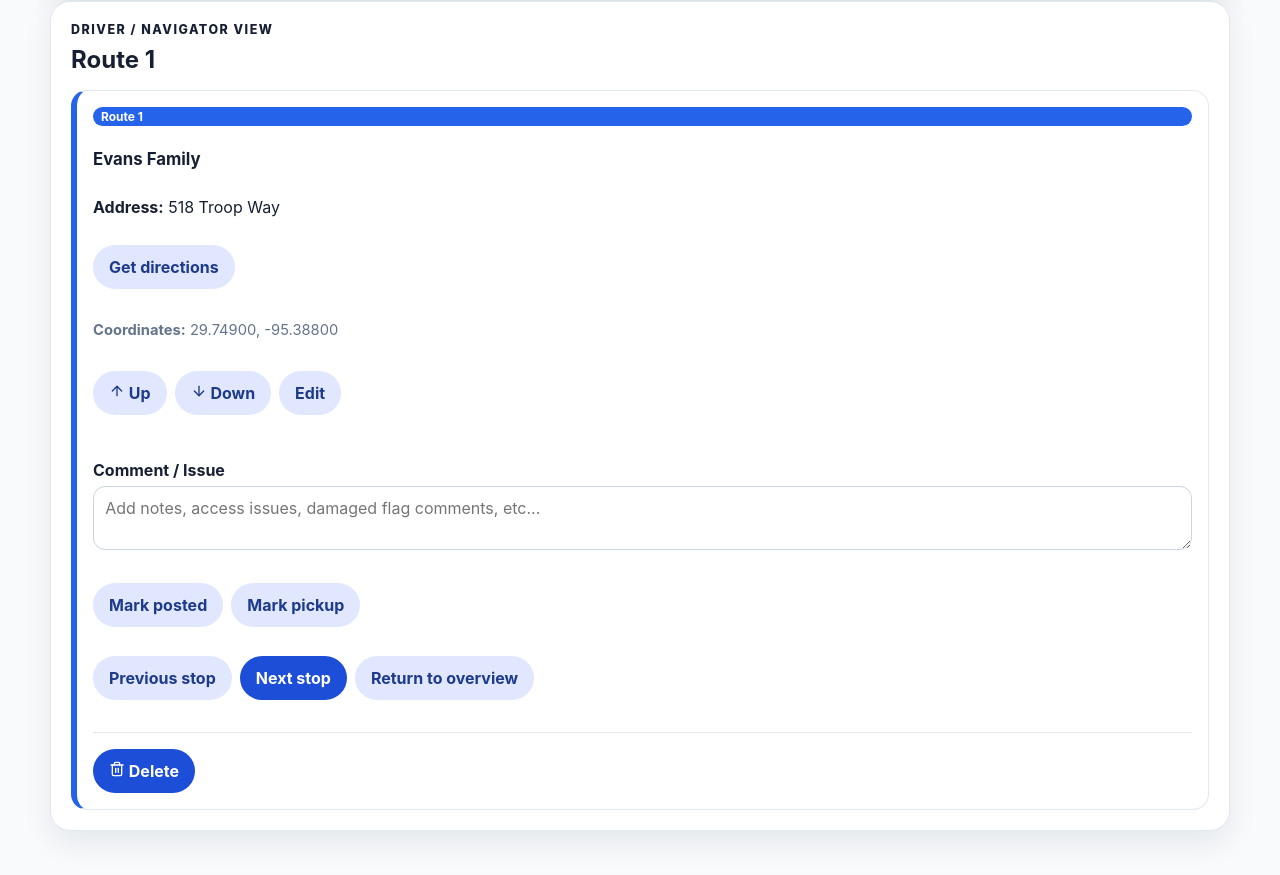
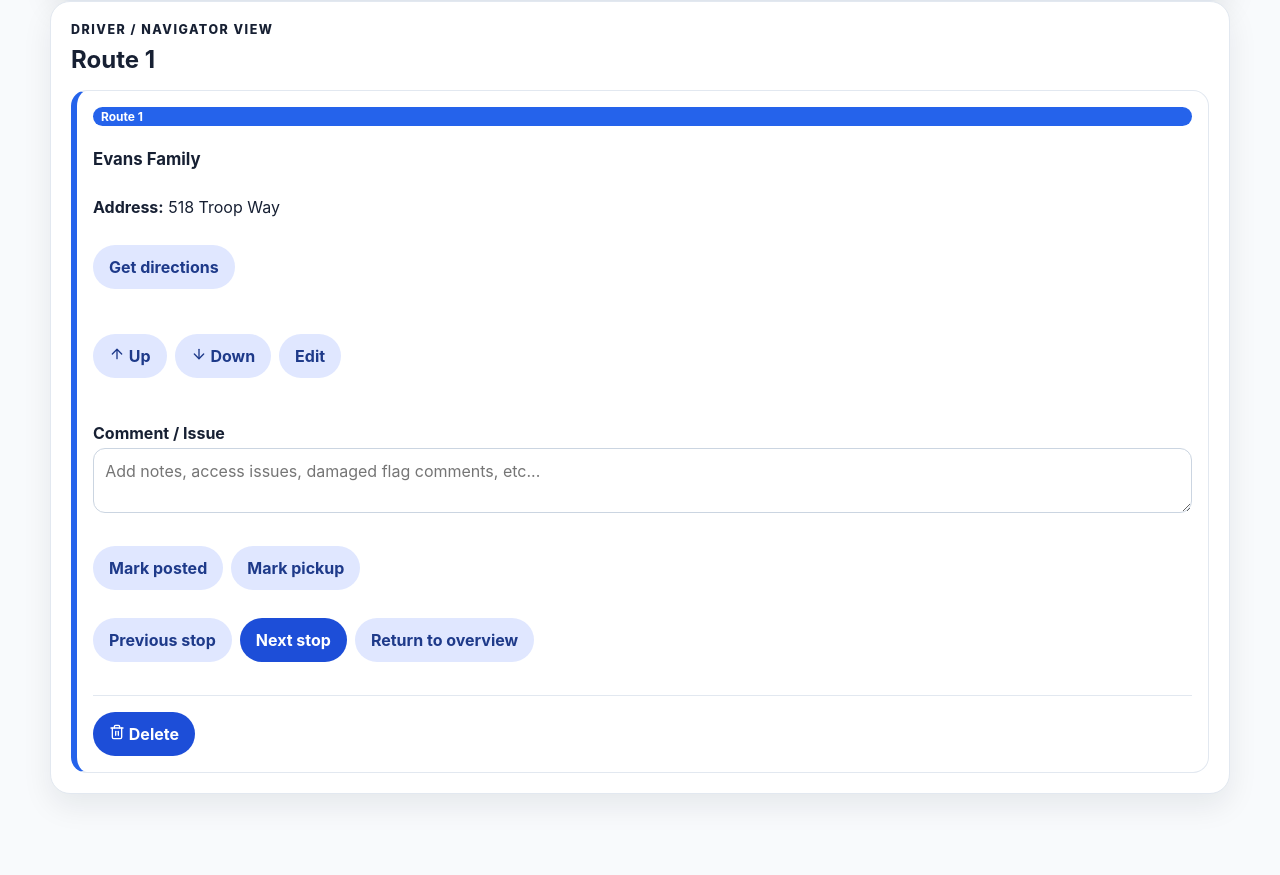
Before and after one commit to erict521-cyber/scout-flag-routes, a React (Vite) app: page / in a window 1280 px wide. Shown: the part 1538-2413 px from the top of the page. After the commit the page ends 2380 px from the top, so only its background shows below. Built offline with nearby package versions, Linux system fonts and the light colour scheme; grey boxes are pictures that could not be loaded.

Commit message:
Update App.jsx

```diff
--- a/src/App.jsx
+++ b/src/App.jsx
@@ -566,14 +566,6 @@ export default function App() {
     </a>
   </div>
 
-  {/* Coordinates */}
-  {Number.isFinite(Number(stop.lat)) && Number.isFinite(Number(stop.lng)) && (
-    <p className="small">
-      <strong>Coordinates:</strong> {Number(stop.lat).toFixed(5)},{' '}
-      {Number(stop.lng).toFixed(5)}
-    </p>
-  )}
-
   {/* Instructions */}
   {stop.instructions && (
     <p className="small">
```
